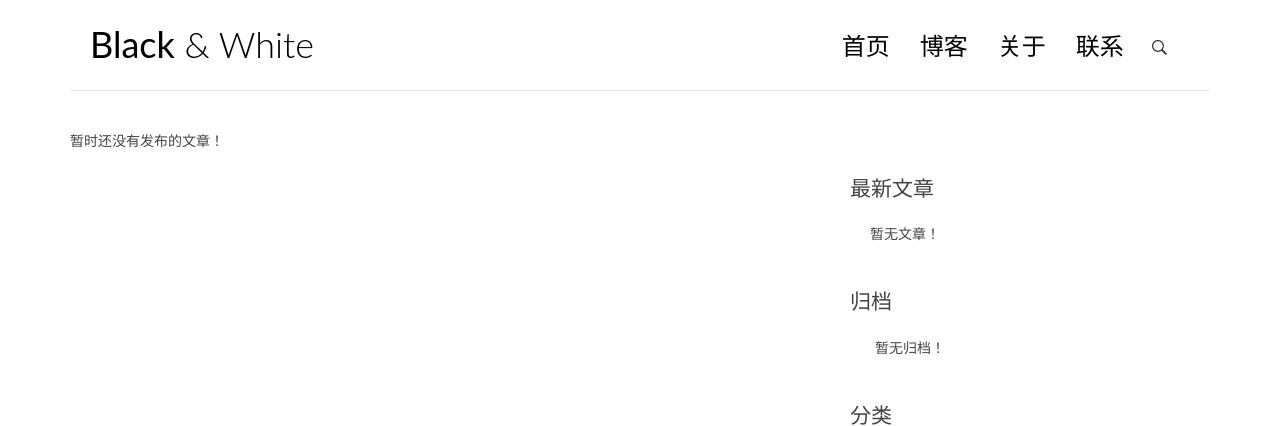
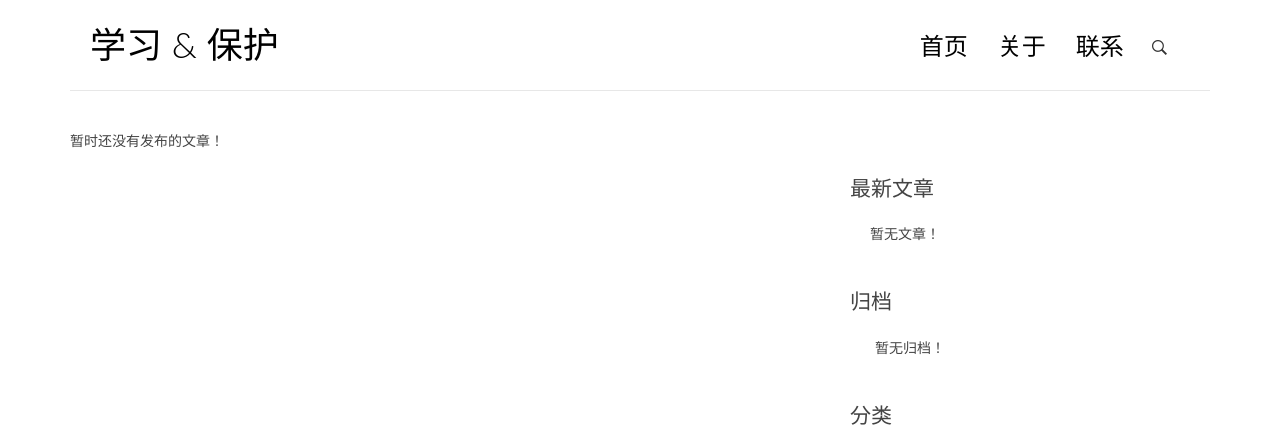
Before and after one commit to MingguoXu/zmrenwu, a Django app: page / in a window 1280 px wide. Shown: the top 426 px of the page. Run offline with Django 3.2, Linux system fonts and the light colour scheme; data that the repository does not hold is empty; some libraries are stand-ins or nearby versions.

Commit message:
删除了模板中的一些信息

```diff
--- a/blog/views.py
+++ b/blog/views.py
@@ -13,7 +13,7 @@ class IndexView(ListView):
     template_name = 'blog/index.html'
     context_object_name = 'post_list'
     # 指定 paginate_by 属性后开启分页功能，其值代表每一页包含多少篇文章
-    paginate_by = 1
+    paginate_by = 10
 
     def get_context_data(self, **kwargs):
         """
--- a/comments/models.py
+++ b/comments/models.py
@@ -2,7 +2,7 @@ from django.db import models
 
 class Comment(models.Model):
     name = models.CharField(max_length=100)
-    email = models.EmailField(max_length=255)
+    email = models.EmailField(max_length=255, blank=True)
     url = models.URLField(blank=True)
     text = models.TextField()
     created_time = models.DateTimeField(auto_now_add=True)
@@ -10,4 +10,4 @@ class Comment(models.Model):
     post = models.ForeignKey('blog.Post')
 
     def __str__(self):
-        return self.text[:20]
+        return self.text[:32]
--- a/templates/blog/base.html
+++ b/templates/blog/base.html
@@ -35,7 +35,7 @@
         <div class="row">
             <div class="col-md-4 col-sm-5 col-xs-8">
                 <div class="logo">
-                    <h1><a href="{% url 'blog:index' %}"><b>Black</b> &amp; White</a></h1>
+                    <h1><a href="{% url 'blog:index' %}"><b>学习</b> &amp; 保护</a></h1>
                 </div>
             </div><!-- col-md-4 -->
             <div class="col-md-8 col-sm-7 col-xs-4">
@@ -49,7 +49,6 @@
                     <div class="collapse navbar-collapse" id="bs-example-navbar-collapse-1">
                         <ul class="nav navbar-nav navbar-right">
                             <li class="cl-effect-11"><a href="{% url 'blog:index' %}" data-hover="首页">首页</a></li>
-                            <li class="cl-effect-11"><a href="{% url 'blog:index' %}" data-hover="博客">博客</a></li>
                             <li class="cl-effect-11"><a href="{% url 'blog:index' %}" data-hover="关于">关于</a></li>
                             <li class="cl-effect-11"><a href="{% url 'blog:index' %}" data-hover="联系">联系</a></li>
                         </ul>
@@ -164,7 +163,6 @@
     <nav>
         <ul>
             <li><a href="index.html">首页</a></li>
-            <li><a href="full-width.html">博客</a></li>
             <li><a href="about.html">关于</a></li>
             <li><a href="contact.html">联系</a></li>
         </ul>
--- a/zmrenwu/settings.py
+++ b/zmrenwu/settings.py
@@ -23,7 +23,7 @@ BASE_DIR = os.path.dirname(os.path.dirname(os.path.abspath(__file__)))
 SECRET_KEY = '8pdft2u51yewh!7z#g)hv%y8v)m2zys^x-s!j518+@y(!60c@0'
 
 # SECURITY WARNING: don't run with debug turned on in production!
-DEBUG = True
+DEBUG = False
 
 ALLOWED_HOSTS = ['127.0.0.1', 'localhost ', '.xumingguo.cn']
 
```
Also changed, not shown: 1 other file.
